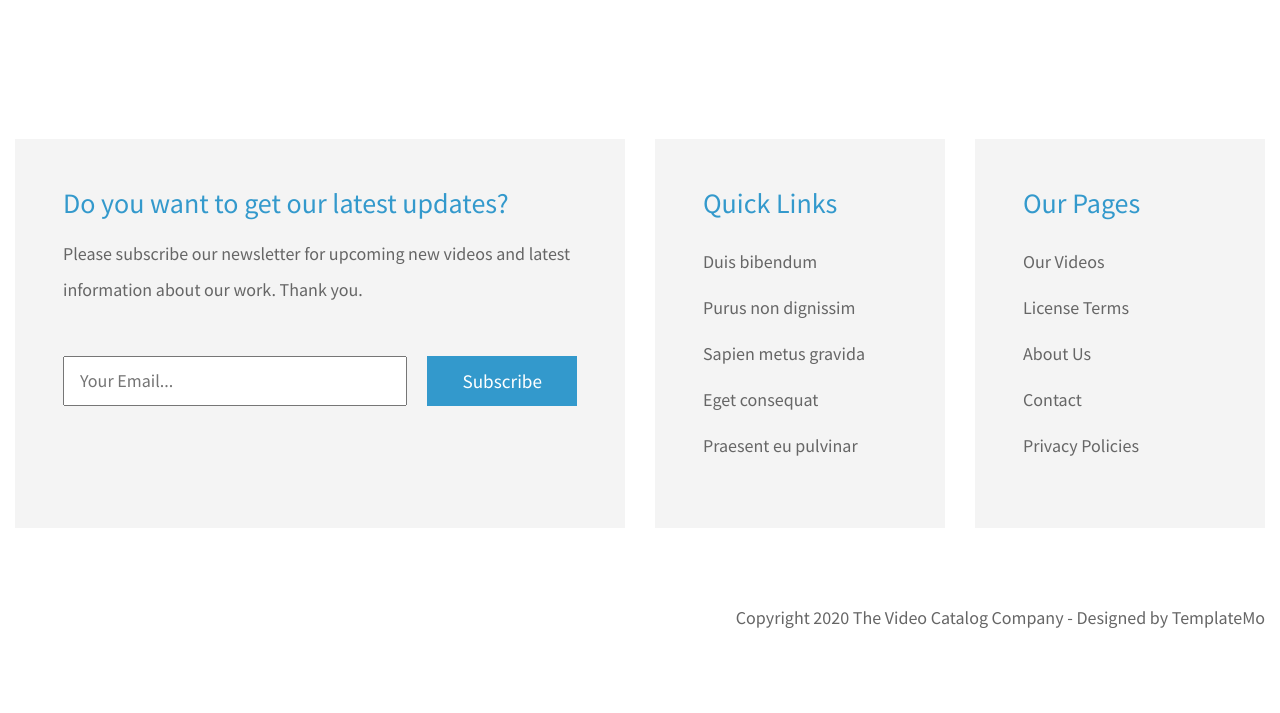
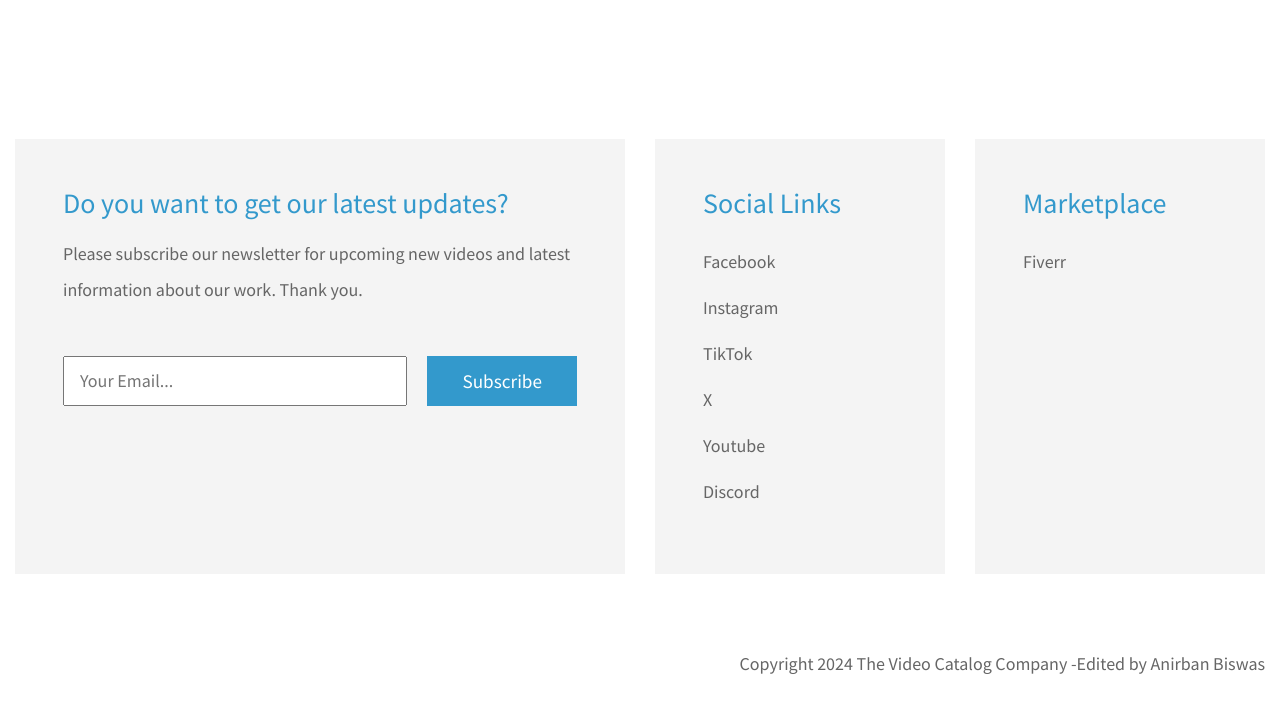
Before and after one commit to AnirbanBiswasGamer/Spiderspc.ml, a plain HTML site: page video-page.html in a window 1280 px wide. Shown: the part 2528-3241 px from the top of the page. Before the commit the page ends 3215 px from the top, so only its background shows below. Drawn offline with Linux system fonts and the light colour scheme.

Commit message:
Few changes

```diff
--- a/video-page.html
+++ b/video-page.html
@@ -196,25 +196,22 @@
                     </div>
                     <div class="col-xl-3 col-lg-6 col-md-6 col-sm-6 col-12 mb-4">
                         <div class="p-5 tm-bg-gray">
-                            <h3 class="tm-text-primary mb-4">Quick Links</h3>
+                            <h3 class="tm-text-primary mb-4">Social Links</h3>
                             <ul class="list-unstyled tm-footer-links">
-                                <li><a href="#">Duis bibendum</a></li>
-                                <li><a href="#">Purus non dignissim</a></li>
-                                <li><a href="#">Sapien metus gravida</a></li>
-                                <li><a href="#">Eget consequat</a></li>
-                                <li><a href="#">Praesent eu pulvinar</a></li>
+                                <li><a href="#">Facebook</a></li>
+                                <li><a href="#">Instagram</a></li>
+                                <li><a href="#">TikTok</a></li>
+                                <li><a href="#">X</a></li>
+                                <li><a href="#">Youtube</a></li>
+                                <li><a href="#">Discord</a></li>
                             </ul>
                         </div>
                     </div>
                     <div class="col-xl-3 col-lg-6 col-md-6 col-sm-6 col-12 mb-4">
                         <div class="p-5 tm-bg-gray h-100">
-                            <h3 class="tm-text-primary mb-4">Our Pages</h3>
+                            <h3 class="tm-text-primary mb-4">Marketplace</h3>
                             <ul class="list-unstyled tm-footer-links">
-                                <li><a href="#">Our Videos</a></li>
-                                <li><a href="#">License Terms</a></li>
-                                <li><a href="#">About Us</a></li>
-                                <li><a href="#">Contact</a></li>
-                                <li><a href="#">Privacy Policies</a></li>
+                                <li><a href="#">Fiverr</a></li>
                             </ul>
                         </div>
                     </div>
@@ -222,9 +219,8 @@
 
                 <footer class="row pt-5">
                     <div class="col-12">
-                        <p class="text-right">Copyright 2020 The Video Catalog Company
-
-                        - Designed by <a href="https://templatemo.com" rel="nofollow" target="_parent">TemplateMo</a></p>
+                        <p class="text-right">Copyright 2024 The Video Catalog Company
+                        -Edited by <a href="./about.html" rel="nofollow" target="_parent">Anirban Biswas</a></p>
                     </div>
                 </footer>
 			</div> <!-- .tm-content-container -->
```
Also changed, not shown: video-page01.html (renamed from video-page02.html, +11 -15 lines).
